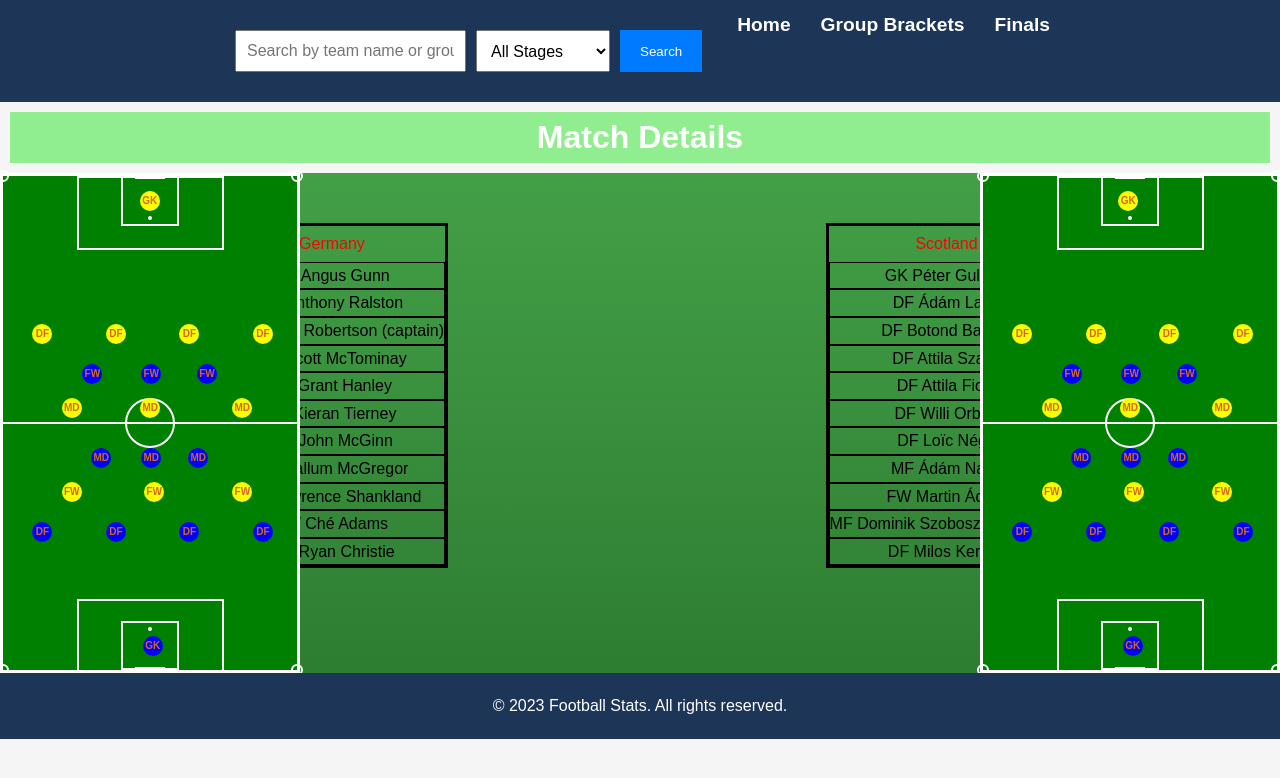
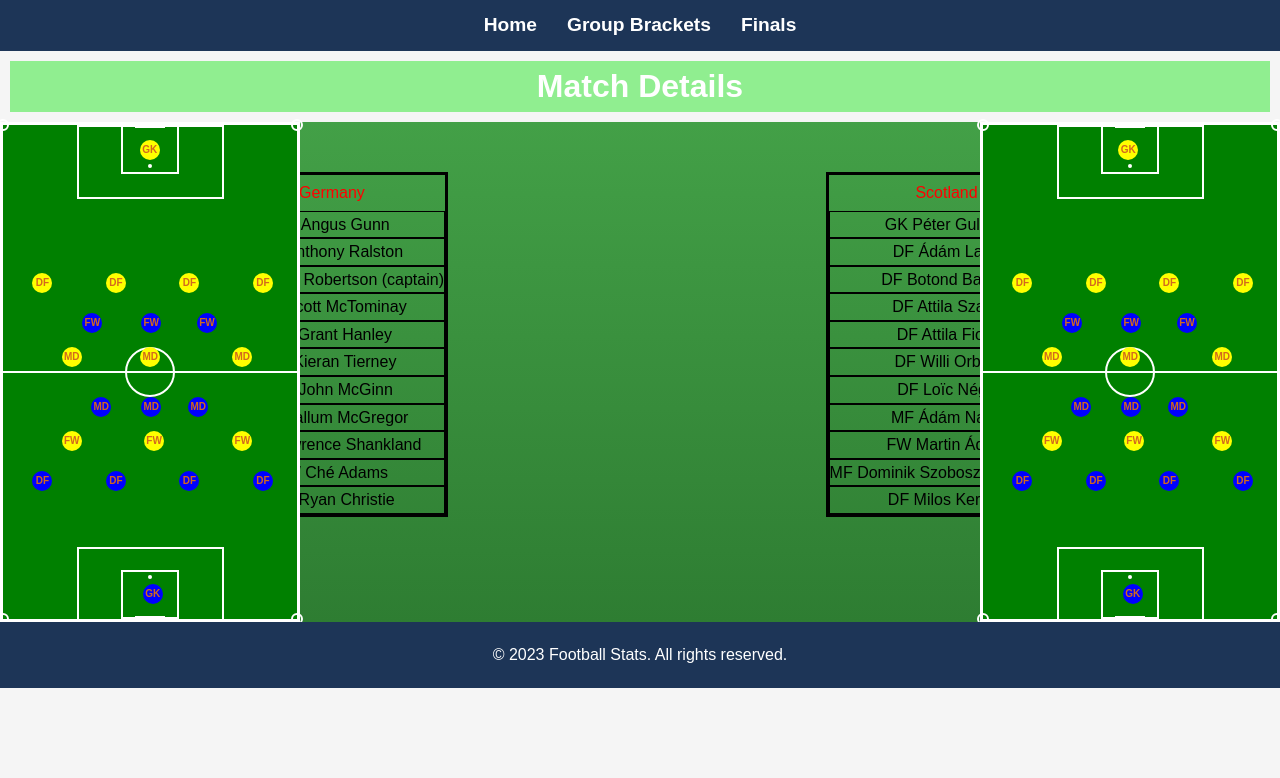
Before and after one commit to GeorgiTodorov94/Sirma-Final-Exam-JS---React, a React (Vite) app: page /match-details/1 in a window 1280 px wide. Shown: the top 778 px of the page. Built offline with nearby package versions, Linux system fonts and the light colour scheme.

Commit message:
Add Insignificant Changes

```diff
--- a/src/Components/header/Header.jsx
+++ b/src/Components/header/Header.jsx
@@ -4,16 +4,18 @@ import SearchFilter from '../search-filter/SearchFilter';
 
 export default function Header() {
     return (
+        <>
             <header>
                 <nav>
                     <ul>
-                    <SearchFilter />
                         <li><Link to="/">Home</Link></li>
                         <li><Link to="/matches">Group Brackets</Link></li>
                         <li><Link to="/finals">Finals</Link></li>
                     </ul>
                 </nav>
             </header>
+        </>
     );
 
+
 }
--- a/src/Components/homepage/Homepage.jsx
+++ b/src/Components/homepage/Homepage.jsx
@@ -1,13 +1,15 @@
 import '../../styling/homepage.css';
 
 import { Link } from "react-router-dom";
-
+import SearchFilter from '../search-filter/SearchFilter';
 export default function Homepage() {
 
     return (
         <>
             <main className="home">
+
                 <section className="welcome">
+                    <SearchFilter />
                     <div className="container">
                         <h2>Welcome to the EUROPEAN Football Championship Visualizer</h2>
                         <p style={{ fontSize: '35px' }}>
--- a/src/Components/search-filter/SearchFilter.jsx
+++ b/src/Components/search-filter/SearchFilter.jsx
@@ -1,40 +1,47 @@
 import { useEffect, useState } from "react";
 import { useData } from "../../utilities/dataContext";
 import '../../styling/searchFilter.css'
+import { useNavigate } from "react-router";
 
 export default function SearchFilter() {
     const [searchTerm, setSearchTerm] = useState('');
     const [stageFilter, setStageFilter] = useState('');
     const { teams, matches } = useData();
+    const navigate = useNavigate()
 
     const handleSearch = () => {
         const filteredMatches = matches.data.filter((match) => {
             const teamA = teams.data.find((team) => team.ID === match.ATeamID);
             const teamB = teams.data.find((team) => team.ID === match.BTeamID);
 
+            // need to create a useForm Hook and create a better Form for searching
+
             const matchesSearchTerm =
                 teamA?.Name.toLowerCase().includes(searchTerm.toLowerCase()) ||
                 teamB?.Name.toLowerCase().includes(searchTerm.toLowerCase());
+
             // This is basic Idea of a search filter
             //  need to figure this out... probbly going to export an object with the groups and their respective teams
             // and render them upon click or navigate to the group dynamically with same as in Finals.jsx
 
-            // const matchesStage = stageFilter === '' || object[group].toLowerCase() || stageFilter.toLowerCase()
+            const matchesStage = stageFilter === '' || stageFilter.toLowerCase();
             // Continue with this in an hour.
 
-            return matchesSearchTerm;
+            navigate(`/match-details/${match.ID}`)
+            return matchesSearchTerm & matchesStage;
         });
     }
     useEffect(() => {
-        console.log(searchTerm)
-    }, [searchTerm])
+        console.log(searchTerm);
+        console.log(stageFilter);
+    }, [searchTerm, stageFilter]);
 
 
     return (
         <div className="search-filter-container">
             <input
                 type="text"
-                placeholder="Search by team name or group..."
+                placeholder="Enter Your Desires Here"
                 value={searchTerm}
                 onChange={(e) => setSearchTerm(e.target.value)}
             />
```
Lines whose indentation alone changed are shown as unchanged.
